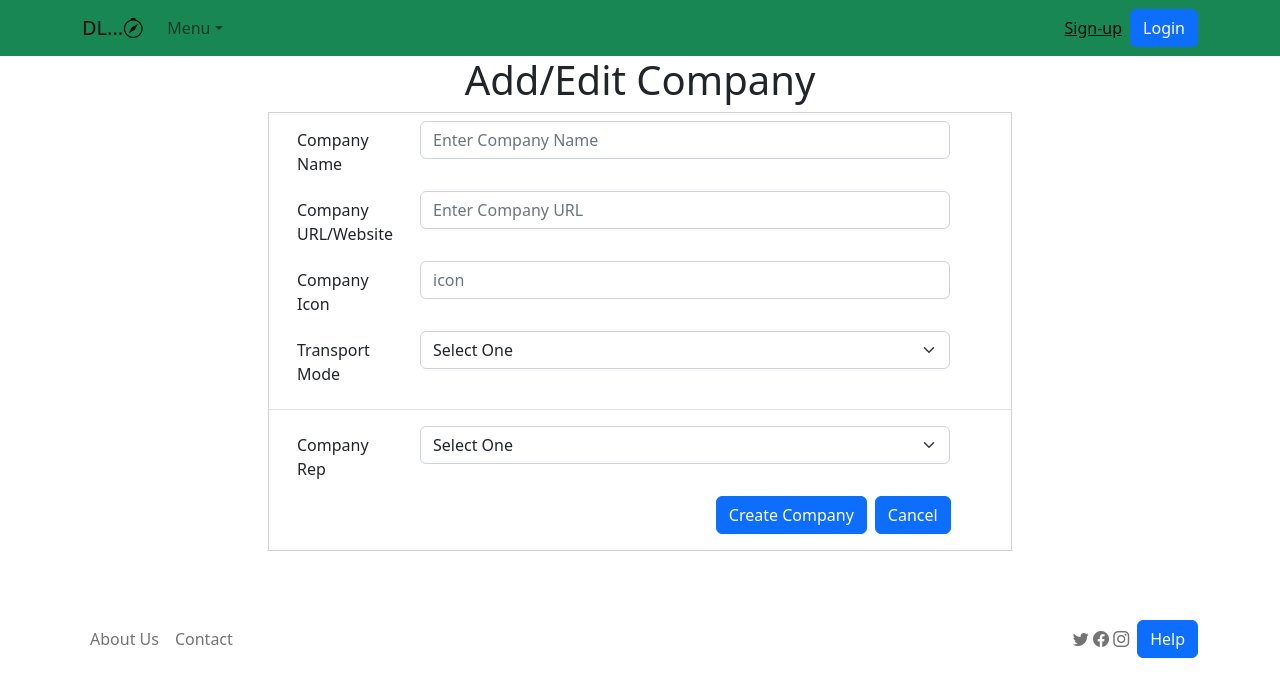
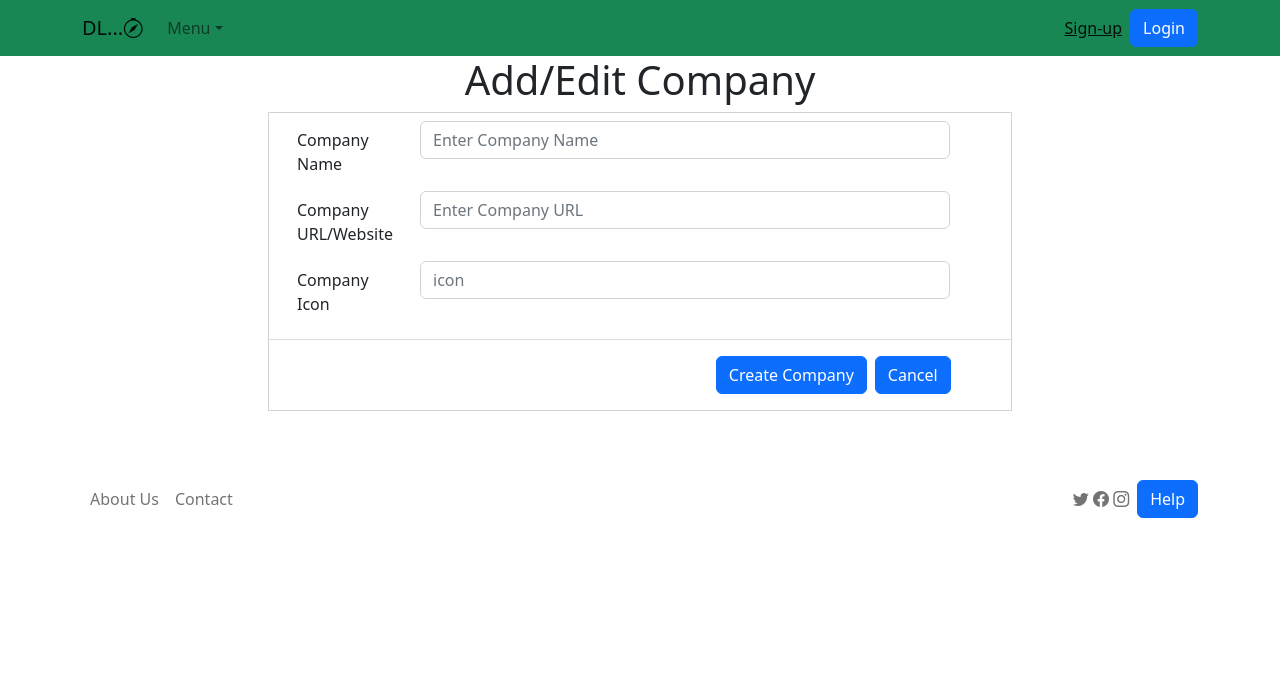
Before and after one commit to Intesar-Alam/Destination-Loading, a React (Create React App) app in the folder react-client-type/: page /companyform in a window 1280 px wide. Shown: the top 696 px of the page. Built offline with nearby package versions, Linux system fonts and the light colour scheme.

Commit message:
#46 add handlechange

```diff
--- a/react-client-type/src/components/CompanyForm.tsx
+++ b/react-client-type/src/components/CompanyForm.tsx
@@ -1,5 +1,5 @@
 import { useEffect, useState } from 'react';
-import { useNavigate, useParams } from 'react-router-dom';
+import { useNavigate, useParams, Link } from 'react-router-dom';
 
 
 import Form from 'react-bootstrap/Form';
@@ -9,15 +9,20 @@ import Button from 'react-bootstrap/Button';
 import Container from 'react-bootstrap/Container';
 import Card from 'react-bootstrap/Card';
 
-const COMPANY_DEFAULT = {
-  companyName: '',
-  url: '',
-  icon: '',
-  transportationMode: ''
+type COMPANY_DEFAULT = {
+  companyName: string,
+  url: string,
+  icon: string,
+  transportationMode: string
 };
 
 function CompanyForm() {
-  const [company, setCompany] = useState(COMPANY_DEFAULT);
+  const [company, setCompany] = useState<COMPANY_DEFAULT>({
+    companyName: "",
+    url: "",
+    icon: "",
+    transportationMode: "",
+  });
   const [errors, setErrors] = useState([]);
 
   const navigate = useNavigate();
@@ -40,8 +45,9 @@ function CompanyForm() {
 
   const handleChange = (event: React.ChangeEvent<HTMLInputElement>): void => {
 
-    setCompany('');
+    setCompany({...company,[event.target.name] : event.target.value});
   };
+
 
   const handleSubmit = (event: React.FormEvent<HTMLFormElement>) => {
     event.preventDefault();
@@ -91,27 +97,27 @@ function CompanyForm() {
         <Card className="rounded-0 col-md-8 mx-auto">
           <Form onSubmit={handleSubmit}>
             <Form.Group as={Row} className="my-2 ms-3" controlId="formCompanyName">
-              <Form.Label column sm={2} htmlFor="companyName">Company Name</Form.Label>
+              <Form.Label column sm={2}>Company Name</Form.Label>
               <Col sm={9}>
-                <Form.Control id="companyName" type="text" placeholder="Enter Company Name" onChange={handleChange} />
+                <Form.Control type="text" placeholder="Enter Company Name" value={company['companyName']} onChange={handleChange} />
               </Col>
             </Form.Group>
             <Form.Group as={Row} className="mb-2 ms-3" controlId="formCompanyUrl">
-              <Form.Label column sm={2} htmlFor="url">Company URL/Website</Form.Label>
+              <Form.Label column sm={2}>Company URL/Website</Form.Label>
               <Col sm={9}>
-                <Form.Control id="url" type="text" placeholder="Enter Company URL" onChange={handleChange} />
+                <Form.Control type="text" placeholder="Enter Company URL" value={company['url']} onChange={handleChange} />
               </Col>
             </Form.Group>
             <Form.Group as={Row} className="mb-2 ms-3" controlId="formIcon">
-              <Form.Label column sm={2} htmlFor="icon">Company Icon</Form.Label>
+              <Form.Label column sm={2}>Company Icon</Form.Label>
               <Col sm={9}>
-                <Form.Control id="icon" type="text" placeholder="icon" onChange={handleChange} />
+                <Form.Control type="text" placeholder="icon" value={company['icon']} onChange={handleChange} />
               </Col>
             </Form.Group>
-            <Form.Group as={Row} className="mb-2 ms-3" controlId="formTransportationMode">
-              <Form.Label column sm={2} htmlFor="transportationMode">Transport Mode</Form.Label>
+            {/* <Form.Group as={Row} className="mb-2 ms-3" controlId="formTransportationMode">
+              <Form.Label column sm={2}>Transport Mode</Form.Label>
               <Col sm={9}>
-                <Form.Select id="transportationMode" aria-label="Select Transportation Mode" onChange={handleChange}>
+                <Form.Select aria-label="Select Transportation Mode" value={company['transportationMode']} onChange={handleChange}>
                   <option>Select One</option>
                   <option value="1">AIR</option>
                   <option value="2">RAIL</option>
@@ -119,24 +125,24 @@ function CompanyForm() {
                   <option value="4">WATER</option>
                 </Form.Select>
               </Col>
-            </Form.Group>
+            </Form.Group> */}
             <hr style={{ color: 'gray', height: '1px' }} />
-            <Form.Group as={Row} className="mb-2 ms-3" controlId="formRepIdSelect">
-              <Form.Label column sm={2} htmlFor="repIdSelect">Company Rep</Form.Label>
+            {/* <Form.Group as={Row} className="mb-2 ms-3" controlId="formRepIdSelect">
+              <Form.Label column sm={2}>Company Rep</Form.Label>
               <Col sm={9}>
-                <Form.Select id="repIdSelect" aria-label="Select Company Representative" onChange={handleChange}>
+                <Form.Select aria-label="Select Company Representative" value={company['repId']} onChange={handleChange}>
                   <option>Select One</option>
-                  {/* TODO add map/fetch for rep users */}
+                  // TODO add map/fetch for rep users
                   <option>AIR</option>
                 </Form.Select>
-              </Col>
-            </Form.Group>
+              </Col> */}
+            {/* </Form.Group> */}
             {/* TODO add conditional rendering for create/edit(update) user */}
             <Form.Group className="mb-3">
               <Row>
                 <Col md={{ span: 5, offset: 7 }}>
                   <Button type="submit" className="me-2">Create Company</Button>
-                  <Button type="submit">Cancel</Button>
+                  <Link className="btn btn-primary" to="/companylist">Cancel</Link>
                 </Col>
               </Row>
             </Form.Group>
```
